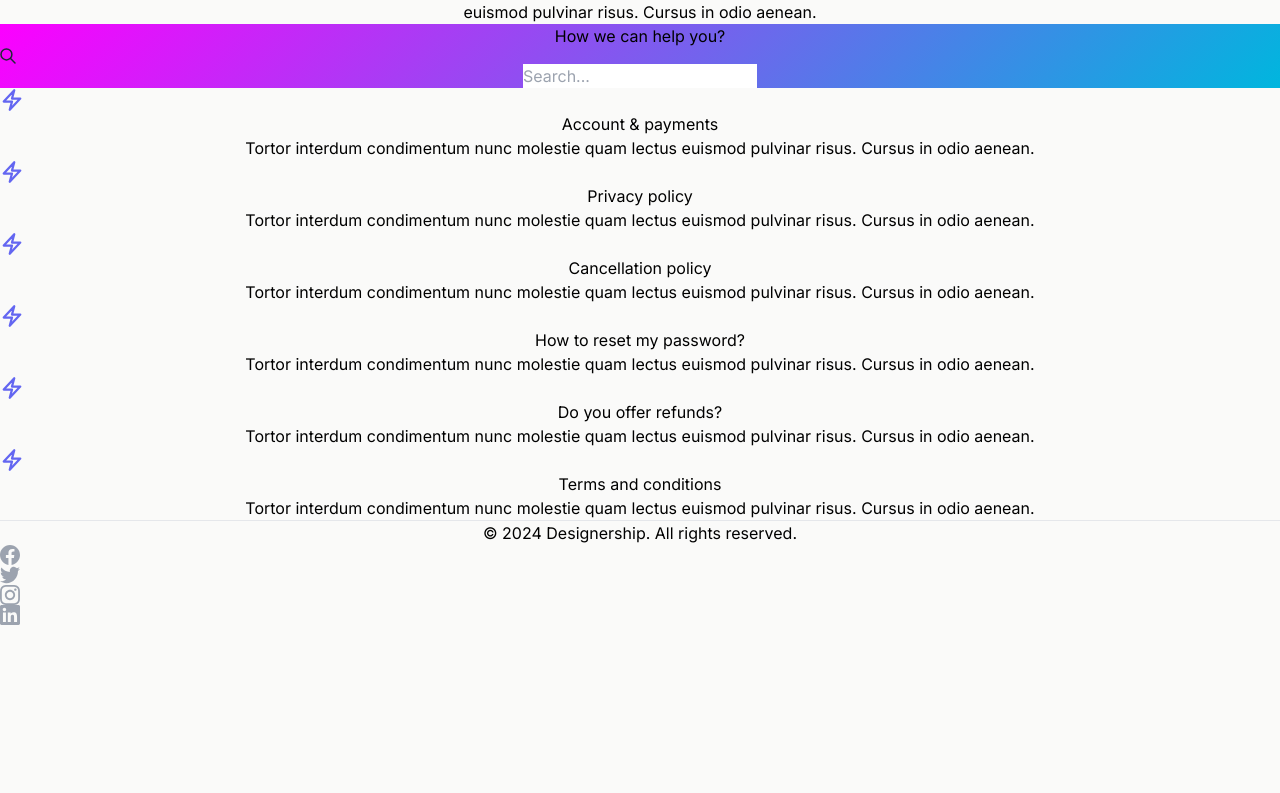
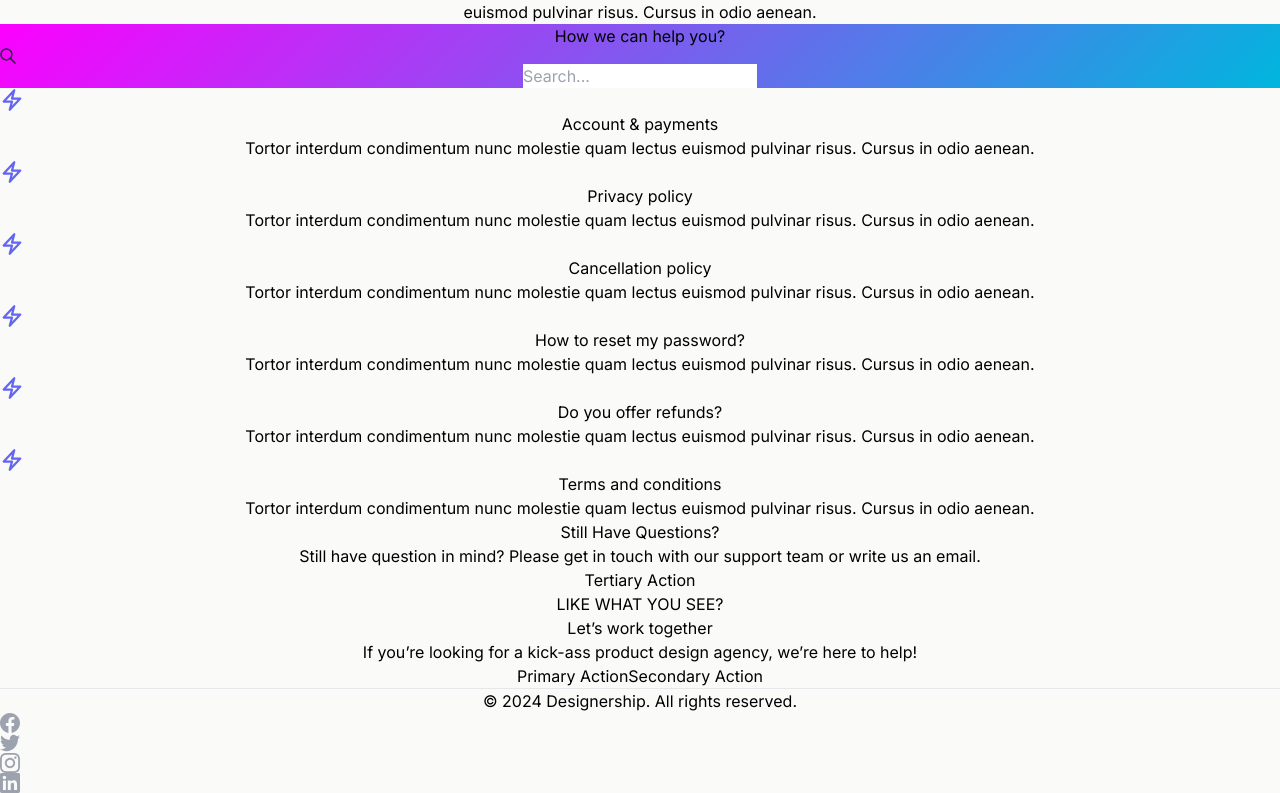
Before and after one commit to Momin-Mahmud/nick-react-app, a React (Vite) app in the folder nick-react-app/: page / in a window 1280 px wide. Shown: the part 1846-2639 px from the top of the page. Before the commit the page ends 2471 px from the top, so only its background shows below. Built offline with nearby package versions, Linux system fonts and the light colour scheme.

Commit message:
some changes

```diff
--- a/nick-react-app/src/components/shared/FAQ/index.jsx
+++ b/nick-react-app/src/components/shared/FAQ/index.jsx
@@ -1,6 +1,7 @@
 import React from "react";
 import SearchInput from "../../../components/base/SearchInput/SearchInput";
 import FAQCard from "../../../components/base/FAQCard/FAQCard";
+import Button from "../../base/Button/Button";
 
 const Faq = () => {
   const data = [
@@ -40,7 +41,7 @@ const Faq = () => {
     <div>
       {/* Header Section */}
       <div
-        className="flex flex-col items-center justify-center text-white h-[264px] mb-16"
+        className="flex flex-col items-center justify-center text-white h-[264px]"
         style={{
           background: "linear-gradient(135deg, #FC00FF 0%, #00B6DE 100%)",
         }}
@@ -52,11 +53,51 @@ const Faq = () => {
       </div>
 
       {/* FAQ Cards Section */}
-      <div className="grid grid-cols-1 sm:grid-cols-2 md:grid-cols-3 gap-6 px-20 bg=[#F9FAFB]">
+      <div className="grid grid-cols-1 sm:grid-cols-2 md:grid-cols-3 gap-6 px-20 bg-[#FFFFF] py-20 ">
         {data.map((item, index) => (
-          <FAQCard heading={item.heading} icon={item.icon} body={item.body} />
+          <FAQCard
+            key={index}
+            heading={item.heading}
+            icon={item.icon}
+            body={item.body}
+          />
         ))}
       </div>
+
+      <div className="border-b-2 border-gray-300 mb-20 px-20">
+
+      </div>
+
+      <div className="px-20">
+        <div className="flex justify-between items-center bg-white p-6">
+          <div>
+            <div>Still Have Questions?</div>
+            <div>
+              Still have question in mind? Please get in touch with our support
+              team or write us an email.
+            </div>
+          </div>
+          <span>
+            <Button innerText="Tertiary Action" type="secondary" />
+          </span>
+        </div>
+
+        <div className="text-center">
+          <div>
+            LIKE WHAT YOU SEE?
+          </div>
+
+          <div>
+          Let’s work together
+          </div>
+          If you’re looking for a kick-ass product design agency, we’re here to help!
+          <div>
+            <Button type="primary" innerText="Primary Action"/>
+            <Button type="secondary" innerText="Secondary Action"/>
+          </div>
+        </div>
+      </div>
+
     </div>
   );
 };
```
